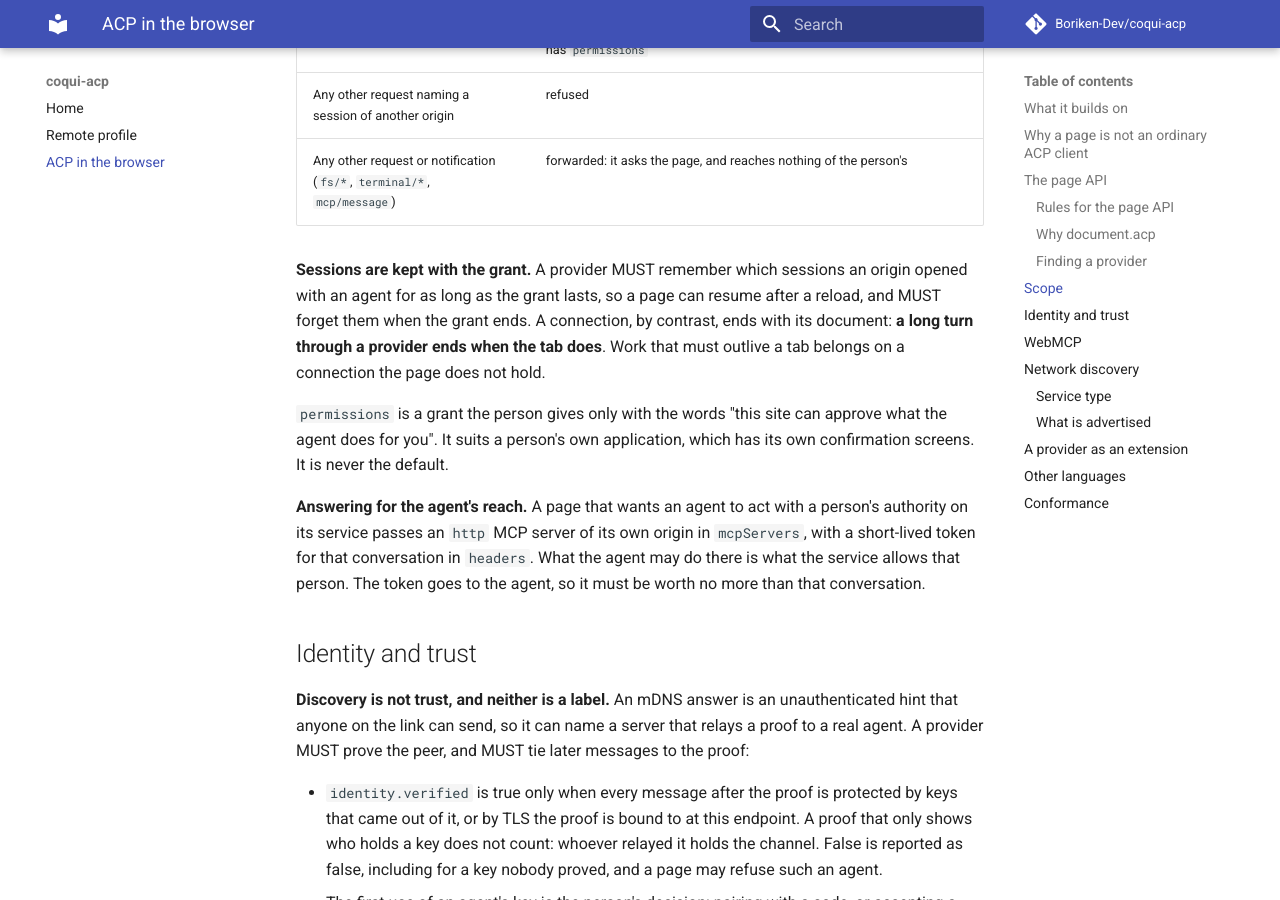
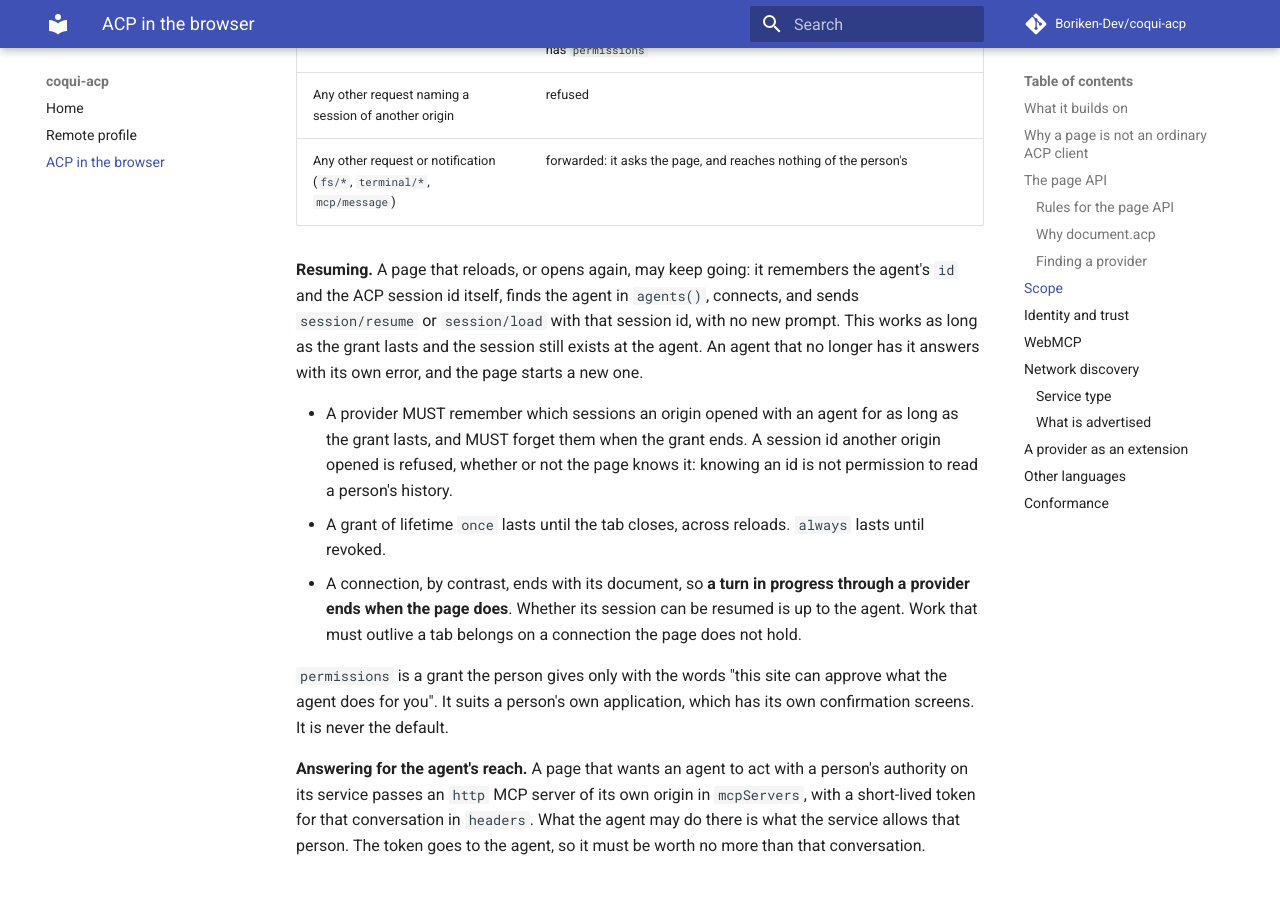
Before and after one commit to Boriken-Dev/coqui-acp, an MkDocs documentation site: the page built from docs/browser.md, in a window 1280 px wide and 900 px high, scrolled down 4917 px. Built offline with MkDocs 1.6.1 and Material for MkDocs 9.7.7, drawn with Linux system fonts in a browser that asks for light colours; comment, search, counter and statistics services are not loaded; some of the changed text lies outside the part shown.

Commit message:
docs: a page may resume its session after a reload, while the agent still has it

```diff
--- a/docs/browser.md
+++ b/docs/browser.md
@@ -140,7 +140,11 @@ A provider MUST apply this to every message before it reaches the agent. It pars
 | Any other request naming a session of another origin | refused |
 | Any other request or notification (`fs/*`, `terminal/*`, `mcp/message`) | forwarded: it asks the page, and reaches nothing of the person's |
 
-**Sessions are kept with the grant.** A provider MUST remember which sessions an origin opened with an agent for as long as the grant lasts, so a page can resume after a reload, and MUST forget them when the grant ends. A connection, by contrast, ends with its document: **a long turn through a provider ends when the tab does**. Work that must outlive a tab belongs on a connection the page does not hold.
+**Resuming.** A page that reloads, or opens again, may keep going: it remembers the agent's `id` and the ACP session id itself, finds the agent in `agents()`, connects, and sends `session/resume` or `session/load` with that session id, with no new prompt. This works as long as the grant lasts and the session still exists at the agent. An agent that no longer has it answers with its own error, and the page starts a new one.
+
+- A provider MUST remember which sessions an origin opened with an agent for as long as the grant lasts, and MUST forget them when the grant ends. A session id another origin opened is refused, whether or not the page knows it: knowing an id is not permission to read a person's history.
+- A grant of lifetime `once` lasts until the tab closes, across reloads. `always` lasts until revoked.
+- A connection, by contrast, ends with its document, so **a turn in progress through a provider ends when the page does**. Whether its session can be resumed is up to the agent. Work that must outlive a tab belongs on a connection the page does not hold.
 
 `permissions` is a grant the person gives only with the words "this site can approve what the agent does for you". It suits a person's own application, which has its own confirmation screens. It is never the default.
 
@@ -246,7 +250,7 @@ The contract is the page API and the DNS-SD record, so any language can take par
 | `sessions` | keep a page to sessions its origin opened, and refuse `session/list` |
 | `unknown-methods` | refuse `authenticate` and any extension |
 | `modes` | refuse a mode change without `permissions`, and an unknown configuration category, while allowing model and effort |
-| `resume` | let a later connection of the same origin resume its session, and no other |
+| `resume` | let a page that reloaded find its agent and resume its session with no prompt, and refuse a session id it did not open |
 | `verified` | report `identity.verified` false for a key nobody proved |
 | `strict-csp` | define `document.acp` and connect under `script-src 'self'; connect-src 'self'` (a browser check: the driver says how) |
 | `permission-to-person` | answer a permission request in its own window, and keep it from the page |
```
